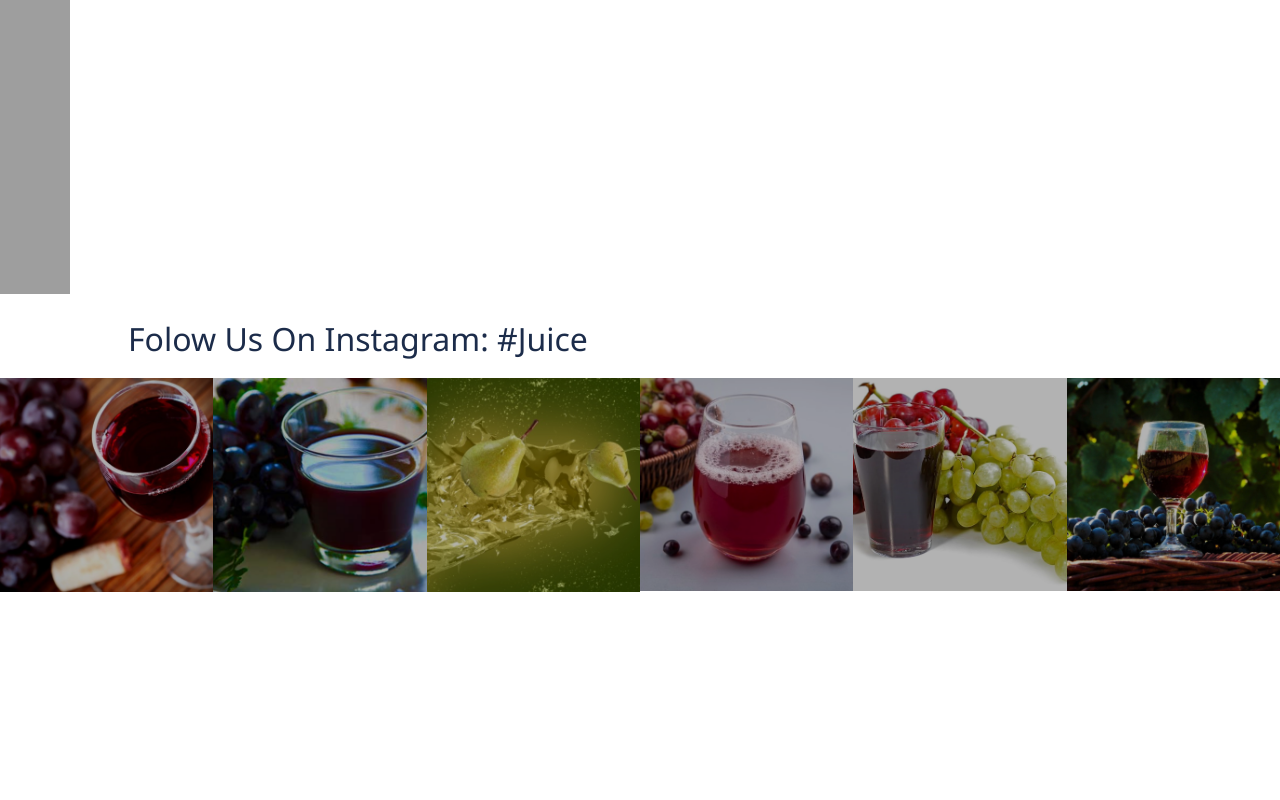
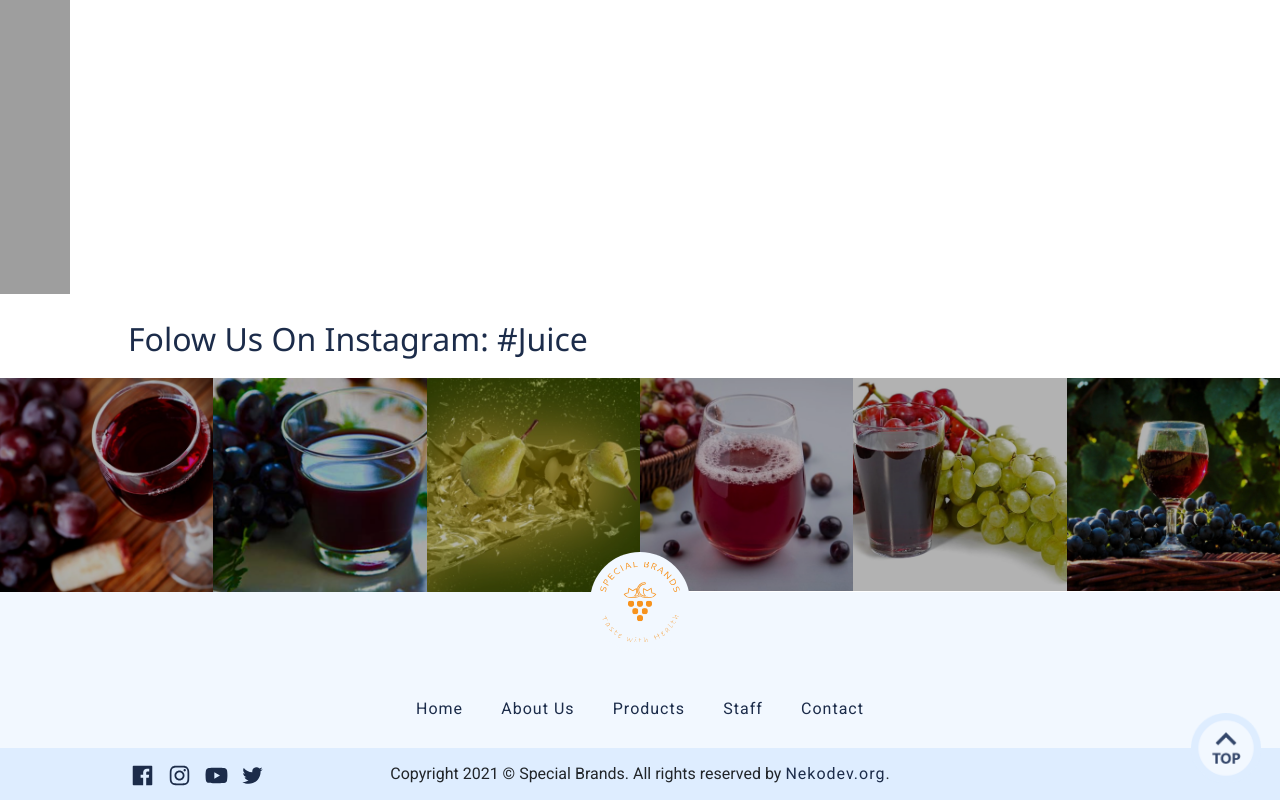
Before and after one commit to noopntr/special_brands, a React (Create React App) app: page / in a window 1280 px wide. Shown: the part 2925-3725 px from the top of the page. Before the commit the page ends 3532 px from the top, so only its background shows below. Built offline with nearby package versions, Linux system fonts and the light colour scheme; grey boxes are pictures that could not be loaded.

Commit message:
footer bozo

```diff
--- a/src/App.css
+++ b/src/App.css
@@ -10,6 +10,7 @@
   padding: 0px;
   box-sizing: border-box;
   font-family: 'Roboto';
+  scroll-behavior: smooth;
 }
 
 /* App.js Content */
--- a/src/App.js
+++ b/src/App.js
@@ -7,6 +7,7 @@ import OurJuice from './Components/OurJuice/OurJuice';
 import Staff from './Components/Staff/Staff'
 import FollowUs from './Components/FollowUs/followus';
 import Contact from './Components/Contact/Contact';
+import Footer from './Components/Footer/footer';
 
 
 function App() {
@@ -28,6 +29,7 @@ function App() {
         />
         <Contact />
         <FollowUs></FollowUs>
+        <Footer></Footer>
     </div>
   );
 }
--- a/src/Components/FollowUs/followus.css
+++ b/src/Components/FollowUs/followus.css
@@ -1,8 +1,6 @@
 .follow-container {
   width: 100%;
-  height: 229px;
   display: flex;
-
 }
 
 .follow-card {
--- /dev/null
+++ b/src/Components/Footer/bottomfooter.jsx
@@ -0,0 +1,42 @@
+import './footer.css';
+import React from 'react';
+
+import { AiFillFacebook } from 'react-icons/ai';
+import { AiOutlineInstagram } from 'react-icons/ai';
+import { AiFillYoutube } from 'react-icons/ai';
+import { AiOutlineTwitter } from 'react-icons/ai';
+
+import topImg from '../../Assets/Imgs/followImgs/top.png';
+
+
+const bottomFooter = () => {
+  return (
+    <div className="bottomfooter-holder">
+      <div className="social-icons">
+        <a href="#" target="_blank" rel="noreferrer">
+          <AiFillFacebook color="#1C2C4A"></AiFillFacebook>
+        </a>
+        <a href="#" target="_blank" rel="noreferrer">
+          <AiOutlineInstagram color="#1C2C4A"></AiOutlineInstagram>
+        </a>
+        <a href="#" target="_blank" rel="noreferrer">
+          <AiFillYoutube color="#1C2C4A"></AiFillYoutube>
+        </a>
+        <a href="#" target="_blank" rel="noreferrer">
+          <AiOutlineTwitter color="#1C2C4A"></AiOutlineTwitter>
+        </a>
+      </div>
+
+      <div className="copyright">
+          <p>Copyright 2021 © Special Brands. All rights reserved by <a href="https://nekodev.org/" target="_blank" rel="noreferrer">Nekodev.org</a>.</p>
+      </div>
+
+      <div className="toTop">
+          <a href="#"><img src={topImg} alt=""/></a>
+      </div>
+    </div>
+  );
+}
+
+
+export default bottomFooter;
--- /dev/null
+++ b/src/Components/Footer/footer.css
@@ -0,0 +1,96 @@
+.footer-holder
+{
+  height: 208px;
+  width: 100%;
+  background-color: red;
+}
+
+.upperfooter-holder {
+  width: 100%;
+  height: 75%;
+  background-color: #F2F8FF;
+  position: relative;
+
+  display: flex;
+  justify-content: center;
+  align-content: space-around;
+}
+
+.bottomfooter-holder {
+  width: 100%;
+  height: 25%;
+  background-color: #DEEDFF;
+  display: flex;
+}
+
+.upperfooter-logo {
+  width: 100px;
+  height: 100px;
+  position: absolute;
+  background-color: #F2F8FF;
+  border-radius: 50%;
+  top: -40px;
+  display: flex;
+  justify-content: center;
+  align-items: center;
+}
+
+.upperfooter-logo img {
+  width: 80%;
+  height: 80%;
+  object-fit: cover;
+}
+
+.upperfooter-menu {
+  height: 50%;
+  width: 100%;
+  margin-top: auto;
+  display: flex;
+  justify-content: center;
+  align-items: center;
+}
+
+.social-icons {
+  height: 100%;
+  width: 30%;
+  display: flex;
+  justify-content: center;
+  align-items: center;
+}
+
+.social-icons a {
+  font-size: 25px;
+  margin-left: 3%;
+}
+
+.copyright {
+  width: 40%;
+  height: 100%;
+  display: flex;
+  justify-content: center;
+  align-items: center;
+}
+
+.copyright p {
+  margin: 0;
+}
+
+.toTop {
+  width: 30%;
+  height: 100%;
+  position: relative;
+  display: flex;
+  justify-content: flex-end;
+  align-items: center;
+}
+
+.toTop a img{
+  width: 70px;
+  height: 70px;
+}
+
+.toTop a {
+  position: absolute;
+  top: -35px;
+  margin-right: 5%;
+}
--- /dev/null
+++ b/src/Components/Footer/footer.jsx
@@ -0,0 +1,16 @@
+import './footer.css';
+import React from 'react';
+import UpperFooter from './upperfooter';
+import BottomFooter from './bottomfooter';
+
+
+const Footer = () => {
+  return (
+    <div className='footer-holder'>
+        <UpperFooter></UpperFooter>
+        <BottomFooter></BottomFooter>
+    </div>
+  );
+}
+
+export default Footer;
--- /dev/null
+++ b/src/Components/Footer/upperfooter.jsx
@@ -0,0 +1,40 @@
+import './footer.css';
+import React from 'react';
+
+import logo from '../../Assets/BrandLogo/BrandLogo.svg';
+
+
+const upperFooter = () => {
+  return (
+    <div className='upperfooter-holder'>
+      <div className="upperfooter-logo">
+        <img src={logo} alt="" />
+      </div>
+
+      <div className="upperfooter-menu">
+        <ul className="nav-links">
+          <li>
+            <a href="#navbar">Home</a>
+          </li>
+          <li>
+            <a href="#about">About Us</a>
+          </li>
+          <li>
+            <a href="#products">Products</a>
+          </li>
+          <li>
+            <a href="/">Staff</a>
+          </li>
+          <li className="search-icon">
+            <a href="/">Contact</a>
+          </li>
+        </ul>
+      </div>
+
+
+    </div>
+  );
+}
+
+
+export default upperFooter;
```
Also changed, not shown: src/Assets/Imgs/followImgs/top.png (added).
